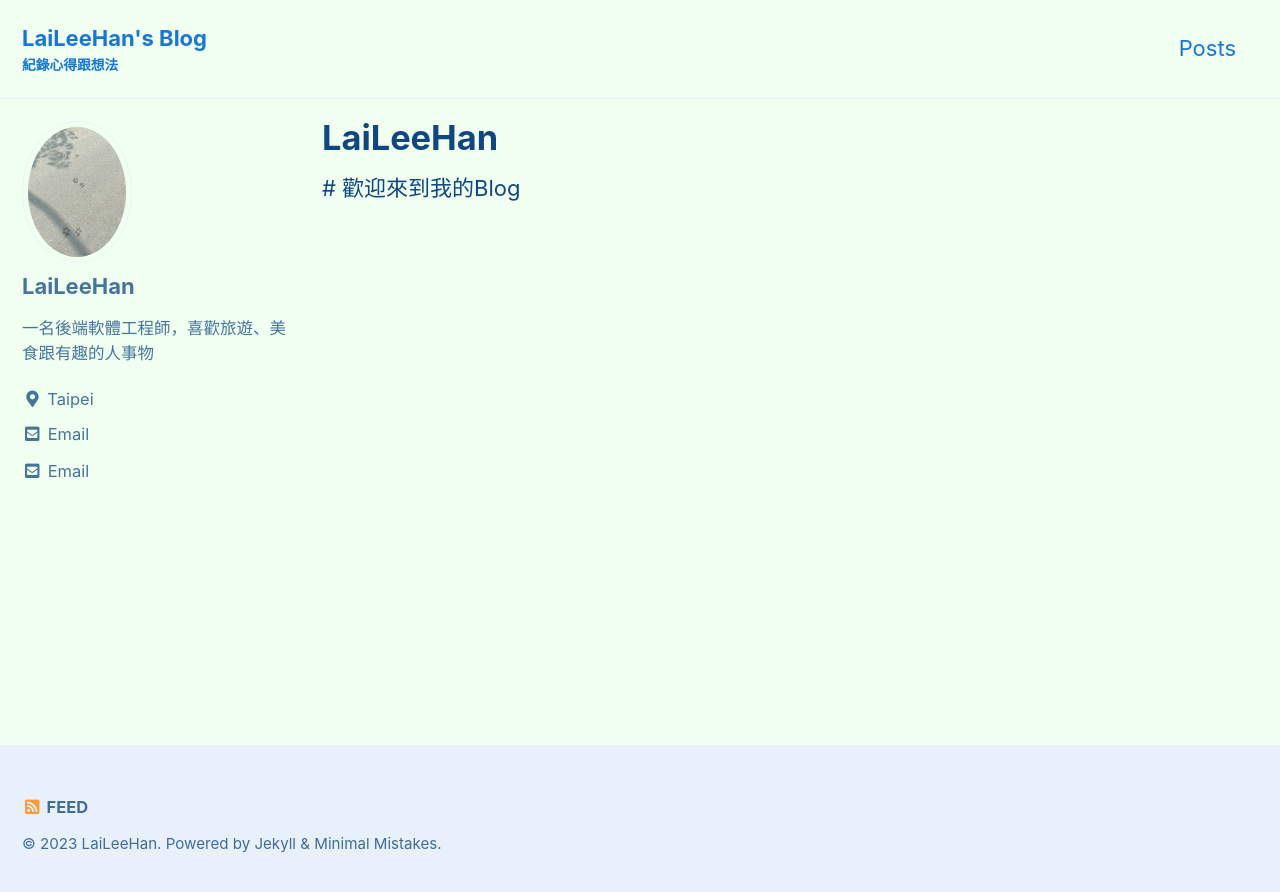
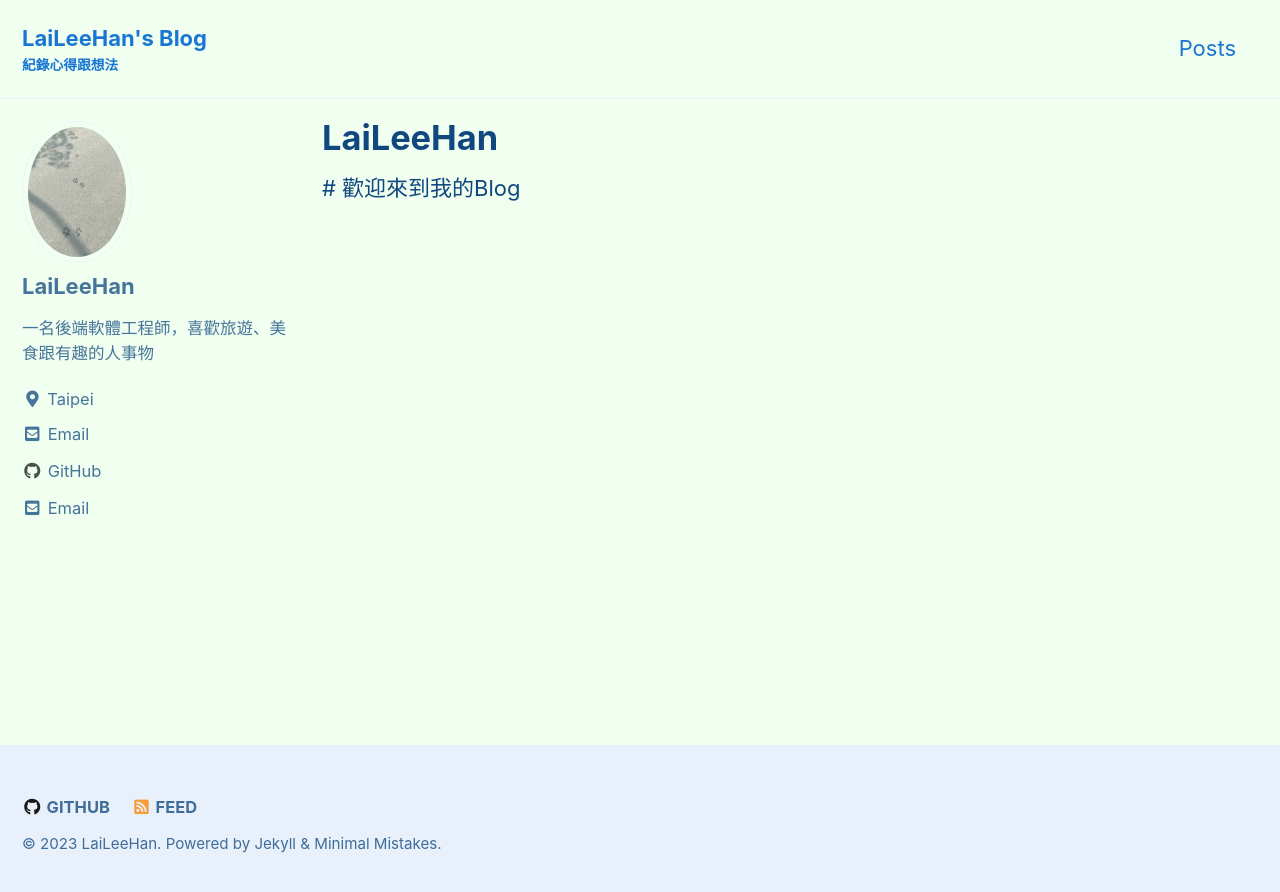
Before and after one commit to s20055232/s20055232.github.io, a Jekyll site: the page built from index.html, in a window 1280 px wide. Shown: the top 892 px of the page. Built offline with Jekyll 4.4.1, drawn with Linux system fonts in a browser that asks for light colours; cached includes are drawn as plain includes; the list of posts is cut into pages by our own code.

Commit message:
Update _config.yml

```diff
--- a/_config.yml
+++ b/_config.yml
@@ -113,6 +113,9 @@ author:
     - label: "Email"
       icon: "fas fa-fw fa-envelope-square"
       url: "mailto:s20055232@gmail.com"
+    - label: "GitHub"
+      icon: "fab fa-fw fa-github"
+      url: "https://github.com/s20055232"
 #     - label: "Website"
 #       icon: "fas fa-fw fa-link"
       # url: "https://your-website.com"
@@ -122,9 +125,6 @@ author:
 #     - label: "Facebook"
 #       icon: "fab fa-fw fa-facebook-square"
       # url: "https://facebook.com/"
-    - label: "GitHub"
-      icon: "fab fa-fw fa-github"
-      # url: "https://github.com/s20055232"
 #     - label: "Instagram"
 #       icon: "fab fa-fw fa-instagram"
       # url: "https://instagram.com/"
@@ -132,23 +132,24 @@ author:
 # Site Footer
 footer:
   links:
-    - label: "Twitter"
-      icon: "fab fa-fw fa-twitter-square"
-      # url:
-    - label: "Facebook"
-      icon: "fab fa-fw fa-facebook-square"
-      # url:
     - label: "GitHub"
       icon: "fab fa-fw fa-github"
+      url: "https://github.com/s20055232"
+#     - label: "Twitter"
+#       icon: "fab fa-fw fa-twitter-square"
       # url:
-    - label: "GitLab"
-      icon: "fab fa-fw fa-gitlab"
+#     - label: "Facebook"
+#       icon: "fab fa-fw fa-facebook-square"
       # url:
-    - label: "Bitbucket"
-      icon: "fab fa-fw fa-bitbucket"
       # url:
-    - label: "Instagram"
-      icon: "fab fa-fw fa-instagram"
+#     - label: "GitLab"
+#       icon: "fab fa-fw fa-gitlab"
+      # url:
+#     - label: "Bitbucket"
+#       icon: "fab fa-fw fa-bitbucket"
+      # url:
+#     - label: "Instagram"
+#       icon: "fab fa-fw fa-instagram"
       # url:
 
 
```
